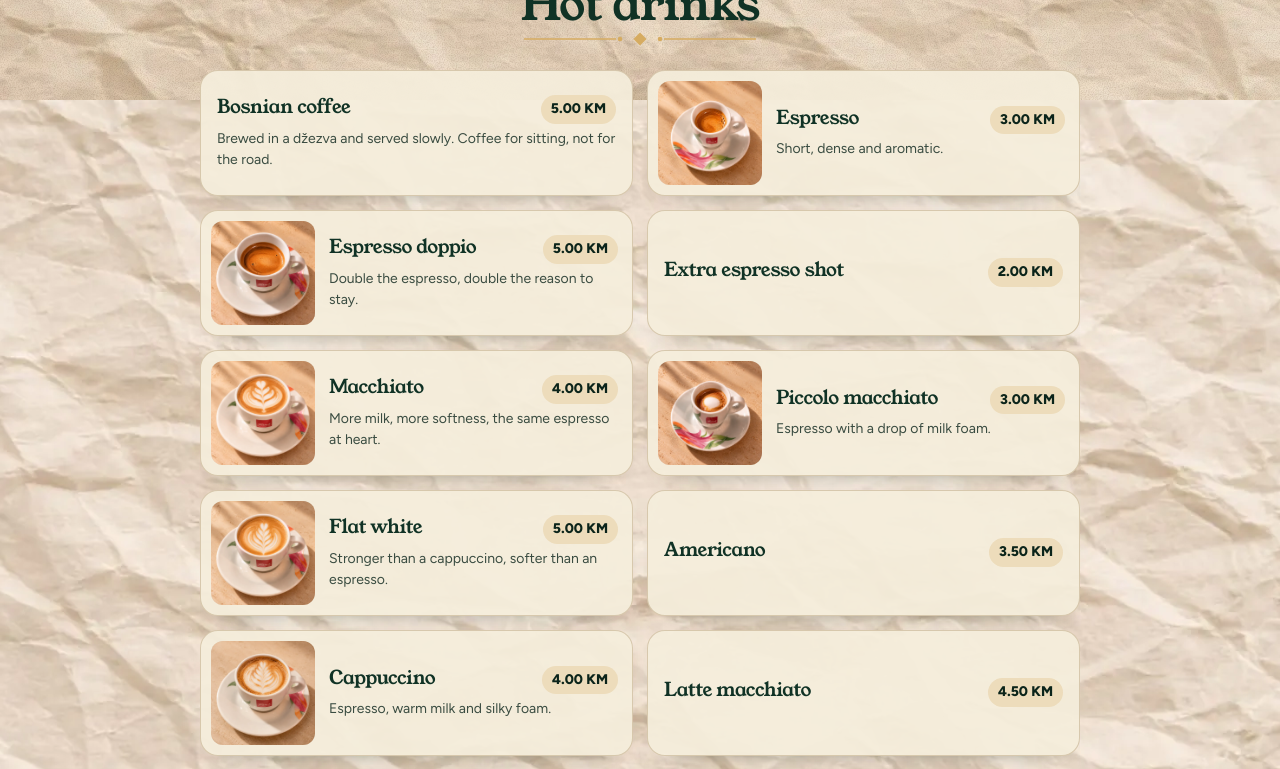
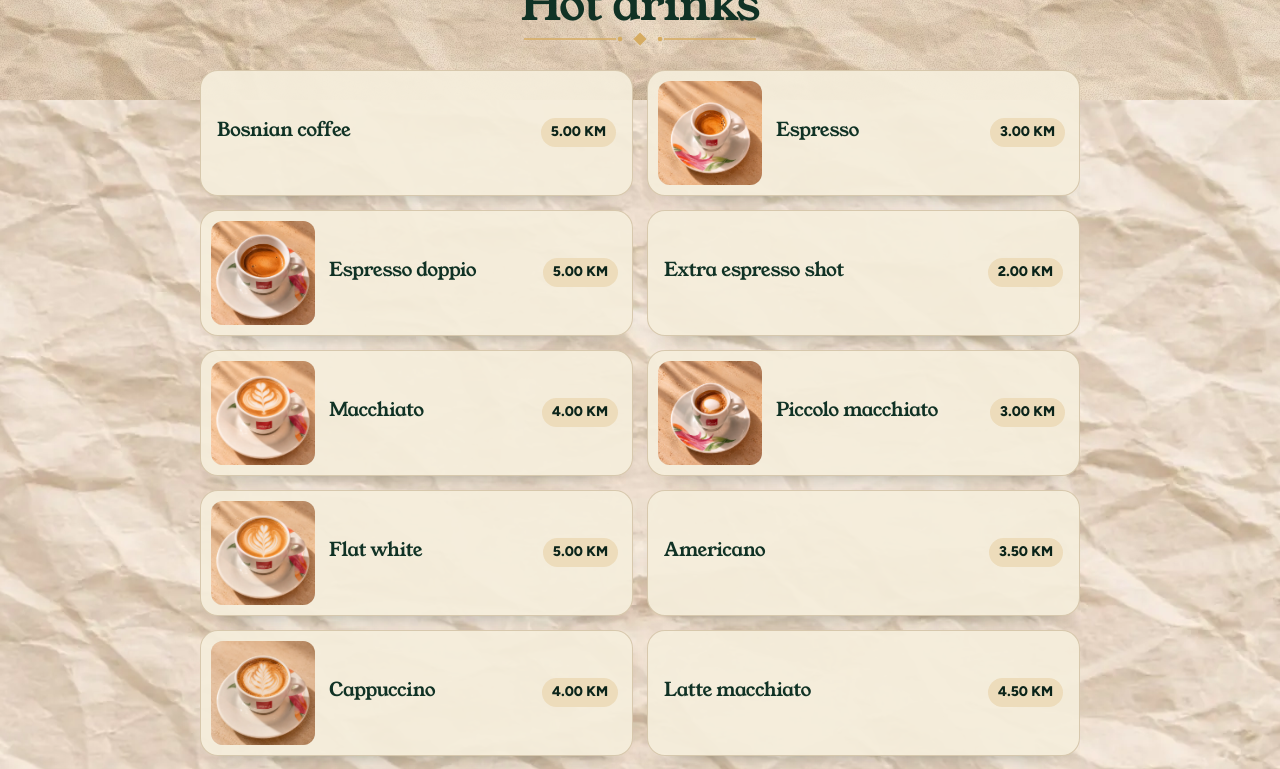
Before and after one commit to ismail-alibegovic/behut-web, a Next.js app: page /en/menu in a window 1280 px wide. Shown: the part 700-1469 px from the top of the page. Built offline with nearby package versions, Linux system fonts and the light colour scheme.

Commit message:
Meni: opisi samo gdje ih ima u PDF-u; tačka fokusa za fotke pića
Co-Authored-By: Claude Opus 5.5 <noreply@anthropic.com>

```diff
--- a/data/menu.ts
+++ b/data/menu.ts
@@ -2,7 +2,7 @@ import type { L, Locale } from '@/lib/i18n'
 import type { SiteImage } from './site-config'
 
 /**
- * Behut meni prema "Kula.pdf" (Canva, avgust 2026). Cijene su u KM.
+ * Behut meni prema "Kula.pdf" (Canva, avgust 2026). Cijene su u KM; opisi samo tamo gdje ih ima u PDF-u.
  * Fotografiju piću dodaješ tako da staviš sliku u public/images/menu/<id>.webp
  * i stavci upišeš `photo: { bs: '…', en: '…' }` (opis slike za čitače ekrana).
  */
@@ -13,6 +13,8 @@ export type MenuItem = {
   description?: L
   /** Alt tekst fotografije public/images/menu/<id>.webp; bez nje se prikazuje ikona. */
   photo?: L
+  /** Tačka na fotografiji gdje je piće (CSS object-position), za kadriranje u ovalnom okviru. */
+  focus?: string
   /** Ikona kad nema fotografije. */
   icon?: 'cup' | 'glass' | 'pastry'
 }
@@ -31,19 +33,19 @@ export const menuCategories: MenuCategory[] = [
     id: 'topli-napici',
     name: { bs: 'Topli napici', en: 'Hot drinks' },
     items: [
-      { id: 'bosanska-kafa', name: { bs: 'Bosanska kafa', en: 'Bosnian coffee' }, price: 5, icon: 'cup', description: { bs: 'Kuhana u džezvi, servirana polako. Kafa za sjedenje, ne za usput.', en: 'Brewed in a džezva and served slowly. Coffee for sitting, not for the road.' } },
-      { id: 'espresso', name: same('Espresso'), price: 3, photo: { bs: 'Espresso u bijeloj šoljici s cvjetnim tanjirićem', en: 'Espresso in a white cup on a floral saucer' }, description: { bs: 'Kratak, gust i aromatičan.', en: 'Short, dense and aromatic.' } },
-      { id: 'espresso-doppio', name: same('Espresso doppio'), price: 5, photo: { bs: 'Dupli espresso s gustom kremom u bijeloj šoljici', en: 'Double espresso with thick crema in a white cup' }, description: { bs: 'Duplo espressa, duplo razloga da ostaneš.', en: 'Double the espresso, double the reason to stay.' } },
+      { id: 'bosanska-kafa', name: { bs: 'Bosanska kafa', en: 'Bosnian coffee' }, price: 5, icon: 'cup' },
+      { id: 'espresso', focus: '50% 42%', name: same('Espresso'), price: 3, photo: { bs: 'Espresso u bijeloj šoljici s cvjetnim tanjirićem', en: 'Espresso in a white cup on a floral saucer' } },
+      { id: 'espresso-doppio', focus: '50% 42%', name: same('Espresso doppio'), price: 5, photo: { bs: 'Dupli espresso s gustom kremom u bijeloj šoljici', en: 'Double espresso with thick crema in a white cup' } },
       { id: 'extra-espresso-shot', name: { bs: 'Dodatni espresso shot', en: 'Extra espresso shot' }, price: 2, icon: 'cup' },
-      { id: 'veliki-makijato', name: same('Macchiato'), price: 4, photo: { bs: 'Makijato s latte art listom u bijeloj šoljici', en: 'Macchiato with latte art in a white cup' }, description: { bs: 'Više mlijeka, više mekoće, isti espresso u srcu.', en: 'More milk, more softness, the same espresso at heart.' } },
-      { id: 'mali-makijato', name: { bs: 'Mali macchiato', en: 'Piccolo macchiato' }, price: 3, photo: { bs: 'Mali makijato s mliječnom pjenom u maloj šoljici', en: 'Piccolo macchiato with milk foam in a small cup' }, description: { bs: 'Espresso i kapljica mliječne pjene.', en: 'Espresso with a drop of milk foam.' } },
-      { id: 'flat-white', name: same('Flat white'), price: 5, photo: { bs: 'Flat white s latte art crtežom u bijeloj šoljici', en: 'Flat white with latte art in a white cup' }, description: { bs: 'Jači od kapućina, mekši od espressa.', en: 'Stronger than a cappuccino, softer than an espresso.' } },
+      { id: 'veliki-makijato', focus: '50% 40%', name: same('Macchiato'), price: 4, photo: { bs: 'Makijato s latte art listom u bijeloj šoljici', en: 'Macchiato with latte art in a white cup' } },
+      { id: 'mali-makijato', focus: '48% 42%', name: { bs: 'Mali macchiato', en: 'Piccolo macchiato' }, price: 3, photo: { bs: 'Mali makijato s mliječnom pjenom u maloj šoljici', en: 'Piccolo macchiato with milk foam in a small cup' } },
+      { id: 'flat-white', focus: '50% 40%', name: same('Flat white'), price: 5, photo: { bs: 'Flat white s latte art crtežom u bijeloj šoljici', en: 'Flat white with latte art in a white cup' } },
       { id: 'americano', name: same('Americano'), price: 3.5, icon: 'cup' },
-      { id: 'kapucino', name: same('Cappuccino'), price: 4, photo: { bs: 'Kapućino s latte art listom na bijelom tanjiriću', en: 'Cappuccino with latte art on a white saucer' }, description: { bs: 'Espresso, toplo mlijeko i svilenkasta pjena.', en: 'Espresso, warm milk and silky foam.' } },
+      { id: 'kapucino', focus: '50% 40%', name: same('Cappuccino'), price: 4, photo: { bs: 'Kapućino s latte art listom na bijelom tanjiriću', en: 'Cappuccino with latte art on a white saucer' } },
       { id: 'latte-macchiato', name: same('Latte macchiato'), price: 4.5, icon: 'glass' },
       { id: 'caffe-mocha', name: same('Caffe mocha'), price: 5, icon: 'cup' },
       { id: 'bezkofeinska-kafa', name: { bs: 'Bezkofeinska kafa', en: 'Decaf coffee' }, price: 5, icon: 'cup' },
-      { id: 'topla-cokolada', name: { bs: 'Topla čokolada', en: 'Hot chocolate' }, price: 5, photo: { bs: 'Topla čokolada sa šlagom i komadićima čokolade u staklenoj šolji', en: 'Hot chocolate with whipped cream and chocolate pieces in a glass mug' }, description: { bs: 'Gusta, topla i sa šlagom.', en: 'Thick, warm and topped with whipped cream.' } },
+      { id: 'topla-cokolada', focus: '50% 48%', name: { bs: 'Topla čokolada', en: 'Hot chocolate' }, price: 5, photo: { bs: 'Topla čokolada sa šlagom i komadićima čokolade u staklenoj šolji', en: 'Hot chocolate with whipped cream and chocolate pieces in a glass mug' } },
       { id: 'nescafe', name: same('Nescafe'), price: 4, icon: 'cup', description: { bs: 'Vanilija, čokolada', en: 'Vanilla, chocolate' } },
       { id: 'premium-caj', name: { bs: 'Premium čaj', en: 'Herbal premium tea' }, price: 4, icon: 'cup' },
       { id: 'turski-caj', name: { bs: 'Turski čaj', en: 'Turkish tea' }, price: 3.5, icon: 'cup' },
@@ -53,11 +55,11 @@ export const menuCategories: MenuCategory[] = [
     id: 'ledene-kafe',
     name: { bs: 'Ledene kafe', en: 'Iced coffee' },
     items: [
-      { id: 'ledeni-espresso', name: { bs: 'Ledeni espresso', en: 'Iced espresso' }, price: 5, photo: { bs: 'Ledeni espresso s kockama leda u staklenoj čaši', en: 'Iced espresso with ice cubes in a glass' }, description: { bs: 'Dupli espresso preko leda, jednostavno i snažno.', en: 'Double espresso over ice, simple and strong.' } },
-      { id: 'ledeni-americano', name: { bs: 'Ledeni americano', en: 'Iced americano' }, price: 5, photo: { bs: 'Ledeni americano s ledom u staklenoj čaši', en: 'Iced americano with ice in a glass' }, description: { bs: 'Osvježavajući espresso s hladnom vodom i ledom.', en: 'Refreshing espresso with cold water and ice.' } },
+      { id: 'ledeni-espresso', focus: '50% 50%', name: { bs: 'Ledeni espresso', en: 'Iced espresso' }, price: 5, photo: { bs: 'Ledeni espresso s kockama leda u staklenoj čaši', en: 'Iced espresso with ice cubes in a glass' }, description: { bs: 'Dupli espresso preko leda, jednostavno i snažno.', en: 'Double espresso over ice, simple and strong.' } },
+      { id: 'ledeni-americano', focus: '50% 50%', name: { bs: 'Ledeni americano', en: 'Iced americano' }, price: 5, photo: { bs: 'Ledeni americano s ledom u staklenoj čaši', en: 'Iced americano with ice in a glass' }, description: { bs: 'Osvježavajući espresso s hladnom vodom i ledom.', en: 'Refreshing espresso with cold water and ice.' } },
       { id: 'ledeni-latte', name: { bs: 'Ledeni latte', en: 'Iced latte' }, price: 6, icon: 'glass', description: { bs: 'Espresso + hladno mlijeko + led.', en: 'Espresso + cold milk + ice.' } },
-      { id: 'ledeni-latte-karamel', name: { bs: 'Ledeni caramel latte', en: 'Iced caramel latte' }, price: 7, photo: { bs: 'Ledeni latte s karamelom i ledom u visokoj čaši sa slamkom', en: 'Iced caramel latte with ice in a tall glass with a straw' }, description: { bs: 'Hladan latte sa karamel sirupom i šlagom.', en: 'Chilled latte with caramel syrup and whipped cream.' } },
-      { id: 'ledena-moka', name: { bs: 'Ledena mocha', en: 'Iced mocha' }, price: 7, photo: { bs: 'Ledena moka s čokoladnim prelivom u visokoj čaši sa slamkom', en: 'Iced mocha with chocolate drizzle in a tall glass with a straw' }, description: { bs: 'Čokolada + espresso + mlijeko + led = desert u čaši.', en: 'Chocolate + espresso + milk + ice, a dessert in a cup.' } },
+      { id: 'ledeni-latte-karamel', focus: '50% 48%', name: { bs: 'Ledeni caramel latte', en: 'Iced caramel latte' }, price: 7, photo: { bs: 'Ledeni latte s karamelom i ledom u visokoj čaši sa slamkom', en: 'Iced caramel latte with ice in a tall glass with a straw' }, description: { bs: 'Hladan latte sa karamel sirupom i šlagom.', en: 'Chilled latte with caramel syrup and whipped cream.' } },
+      { id: 'ledena-moka', focus: '50% 48%', name: { bs: 'Ledena mocha', en: 'Iced mocha' }, price: 7, photo: { bs: 'Ledena moka s čokoladnim prelivom u visokoj čaši sa slamkom', en: 'Iced mocha with chocolate drizzle in a tall glass with a straw' }, description: { bs: 'Čokolada + espresso + mlijeko + led = desert u čaši.', en: 'Chocolate + espresso + milk + ice, a dessert in a cup.' } },
     ],
   },
   {
@@ -66,7 +68,7 @@ export const menuCategories: MenuCategory[] = [
     items: [
       { id: 'behut-specijalni-caj', name: { bs: 'Behut speciality čaj', en: 'Behut speciality tea' }, price: 6, icon: 'cup', description: { bs: 'Pažljivo odabrano bilje za naš specijalitet, BEHUT čaj.', en: 'Finely selected herbs for our BEHUT speciality tea.' } },
       { id: 'behut-ledeni-caj', name: { bs: 'Behut ledeni čaj', en: 'Behut ice tea' }, price: 7, icon: 'glass', description: { bs: 'Čaj koji mijenja boju, od cvijeta plave klitorije, mente i limuna – živopisan, osvježavajuć i čaroban.', en: 'Colour-changing tea with butterfly pea flower, mint and lemon. Vibrant, refreshing and magical.' } },
-      { id: 'salep', name: same('Salep'), price: 5, photo: { bs: 'Salep posut cimetom u staklenoj šolji', en: 'Salep dusted with cinnamon in a glass mug' }, description: { bs: 'Topao napitak od korijena orhideje, kremast i bogat tradicijom.', en: 'Heartwarming drink from orchid tubers, creamy and full of tradition.' } },
+      { id: 'salep', focus: '45% 50%', name: same('Salep'), price: 5, photo: { bs: 'Salep posut cimetom u staklenoj šolji', en: 'Salep dusted with cinnamon in a glass mug' }, description: { bs: 'Topao napitak od korijena orhideje, kremast i bogat tradicijom.', en: 'Heartwarming drink from orchid tubers, creamy and full of tradition.' } },
       { id: 'pink-limunada', name: { bs: 'Pink limunada', en: 'Pink lemonade' }, price: 5, icon: 'glass', description: { bs: 'Voćna limunada nježno roze boje, lagana, osvježavajuća i posebna.', en: 'Fruity lemonade with a soft pink hue – light, refreshing and unique.' } },
       { id: 'limunana', name: same('Limunana'), price: 5, icon: 'glass', description: { bs: 'Specijalitet kuće! Limunada s dodatkom mente, pravo osvježenje za vas.', en: 'Behut speciality! Classic lemonade with a minty twist, the ultimate refreshment.' } },
     ],
@@ -75,10 +77,10 @@ export const menuCategories: MenuCategory[] = [
     id: 'tradicionalni-sokovi',
     name: { bs: 'Tradicionalni sokovi', en: 'Traditional juices' },
     items: [
-      { id: 'ruza', name: { bs: 'Ruža', en: 'Rose' }, price: 4, photo: { bs: 'Sok od ruže s laticama i ledom u visokoj čaši', en: 'Rose juice with petals and ice in a tall glass' }, description: { bs: 'Sok od ruže, s laticama i ledom.', en: 'Rose juice with petals and ice.' } },
-      { id: 'menta', name: { bs: 'Menta', en: 'Mint' }, price: 4, photo: { bs: 'Osvježavajući sok od mente s ledom u visokoj čaši', en: 'Refreshing mint juice with ice in a tall glass' }, description: { bs: 'Hladna, svježa i zelena kao naša vrata.', en: 'Cold, fresh and as green as our door.' } },
-      { id: 'zova', name: { bs: 'Zova', en: 'Elder flower' }, price: 4, photo: { bs: 'Sok od zove s ledom u visokoj čaši sa slamkom', en: 'Elder flower juice with ice in a tall glass with a straw' }, description: { bs: 'Cvjetni, osvježavajući sok od zove.', en: 'Floral, refreshing elder flower juice.' } },
-      { id: 'serbe', name: { bs: 'Šerbe', en: 'Sherbe' }, price: 4, icon: 'glass', description: { bs: 'Tradicionalno šerbe, slatko i hladno.', en: 'Traditional sherbet drink, sweet and cold.' } },
+      { id: 'ruza', focus: '50% 48%', name: { bs: 'Ruža', en: 'Rose' }, price: 4, photo: { bs: 'Sok od ruže s laticama i ledom u visokoj čaši', en: 'Rose juice with petals and ice in a tall glass' } },
+      { id: 'menta', focus: '50% 48%', name: { bs: 'Menta', en: 'Mint' }, price: 4, photo: { bs: 'Osvježavajući sok od mente s ledom u visokoj čaši', en: 'Refreshing mint juice with ice in a tall glass' } },
+      { id: 'zova', focus: '50% 48%', name: { bs: 'Zova', en: 'Elder flower' }, price: 4, photo: { bs: 'Sok od zove s ledom u visokoj čaši sa slamkom', en: 'Elder flower juice with ice in a tall glass with a straw' } },
+      { id: 'serbe', name: { bs: 'Šerbe', en: 'Sherbe' }, price: 4, icon: 'glass' },
     ],
   },
   {
@@ -121,7 +123,7 @@ export const homeCategories = menuCategories.filter(category => !category.homeHi
 export type MenuEntry = MenuItem & { category: L }
 export const allMenuItems: MenuEntry[] = menuCategories.flatMap(category => category.items.map(item => ({ ...item, category: category.name })))
 
-export const itemImage = (item: MenuItem, locale: Locale): SiteImage | undefined => item.photo && { src: `/images/menu/${item.id}.webp`, alt: item.photo[locale] }
+export const itemImage = (item: MenuItem, locale: Locale): SiteImage | undefined => item.photo && { src: `/images/menu/${item.id}.webp`, alt: item.photo[locale], position: item.focus }
 
 /** Pića u luku iznad tamne sekcije: samo ona koja imaju fotografiju. */
 const featuredIds = ['espresso', 'mali-makijato', 'kapucino', 'flat-white', 'salep', 'ruza', 'ledeni-latte-karamel', 'menta']
```
